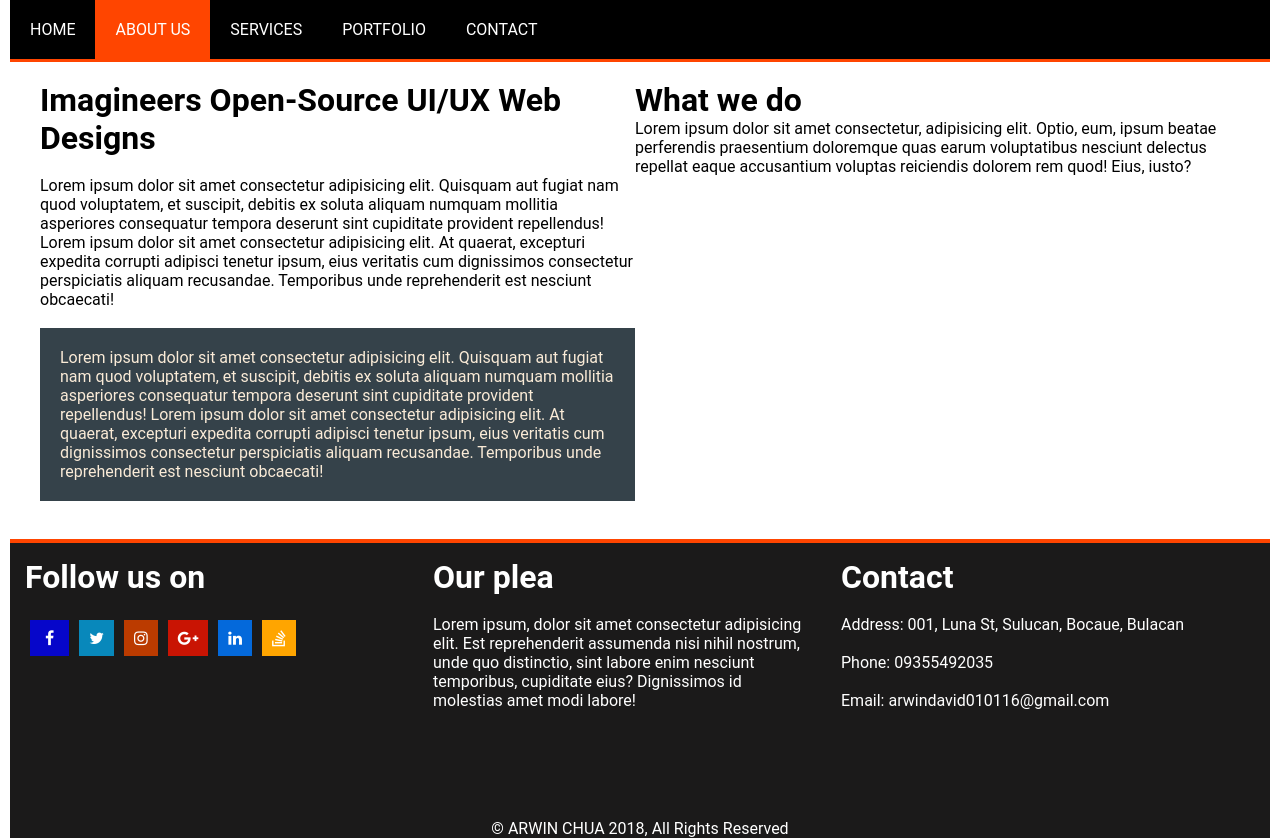
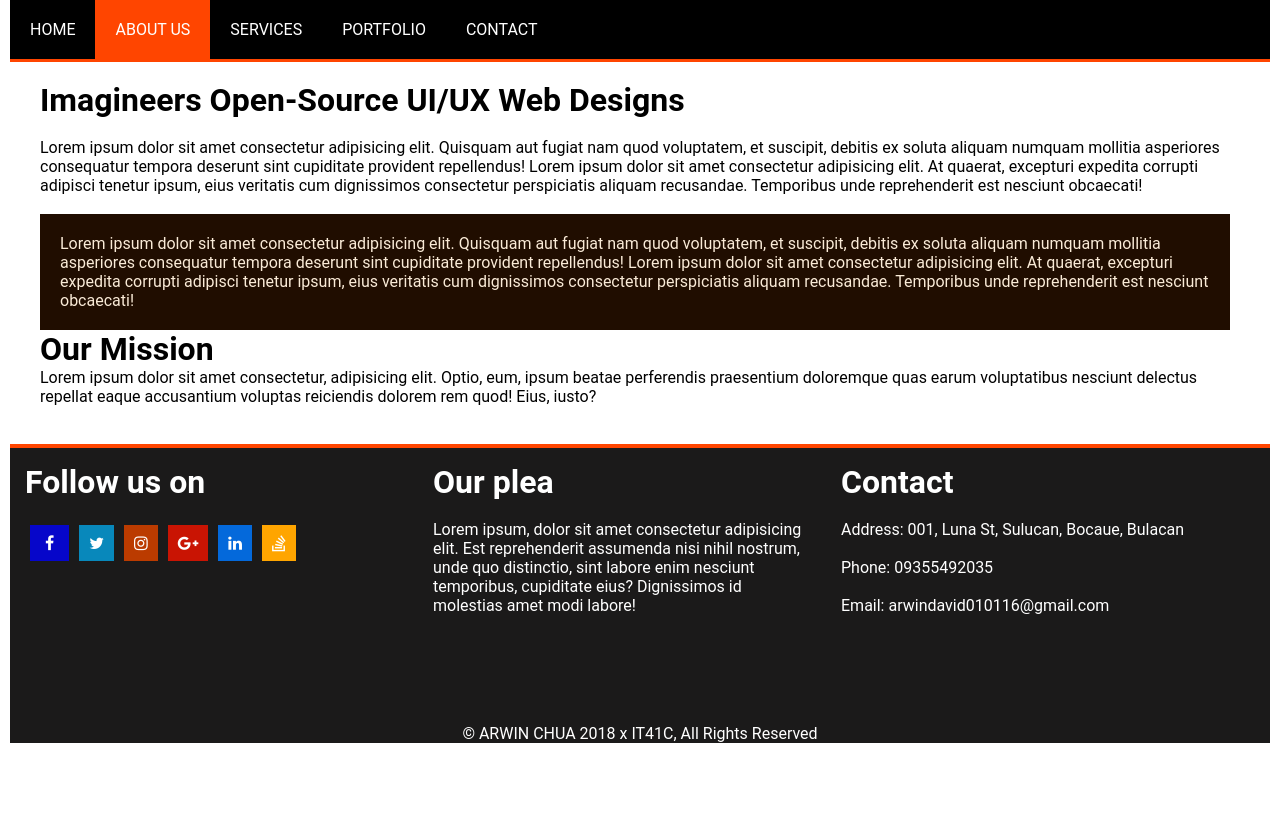
Before and after one commit to ArwinChua01/ITProject, a plain HTML site: page about.html in a window 1280 px wide. After the commit the page ends 800 px from the top, so only its background shows below. Drawn offline with Linux system fonts and the light colour scheme.

Commit message:
Update about.html

```diff
--- a/about.html
+++ b/about.html
@@ -24,19 +24,20 @@
 
 <br>
 <div class="about row">
-<div class="col half one">
+<div class="col half1 one">
         <h1>Imagineers Open-Source UI/UX Web Designs</h1>
        <br>
         <p>Lorem ipsum dolor sit amet consectetur adipisicing elit. Quisquam aut fugiat nam quod voluptatem, et suscipit, debitis ex soluta aliquam numquam mollitia asperiores consequatur tempora deserunt sint cupiditate provident repellendus! Lorem ipsum dolor sit amet consectetur adipisicing elit. At quaerat, excepturi expedita corrupti adipisci tenetur ipsum, eius veritatis cum dignissimos consectetur perspiciatis aliquam recusandae. Temporibus unde reprehenderit est nesciunt obcaecati!</p>
        <br>
-        <p class="dark" style="background: #35424a; color:antiquewhite; padding:20px;">Lorem ipsum dolor sit amet consectetur adipisicing elit. Quisquam aut fugiat nam quod voluptatem, et suscipit, debitis ex soluta aliquam numquam mollitia asperiores consequatur tempora deserunt sint cupiditate provident repellendus! Lorem ipsum dolor sit amet consectetur adipisicing elit. At quaerat, excepturi expedita corrupti adipisci tenetur ipsum, eius veritatis cum dignissimos consectetur perspiciatis aliquam recusandae. Temporibus unde reprehenderit est nesciunt obcaecati!</p>
+        <p class="dark" style="background: #200d00; color:antiquewhite; padding:20px;">Lorem ipsum dolor sit amet consectetur adipisicing elit. Quisquam aut fugiat nam quod voluptatem, et suscipit, debitis ex soluta aliquam numquam mollitia asperiores consequatur tempora deserunt sint cupiditate provident repellendus! Lorem ipsum dolor sit amet consectetur adipisicing elit. At quaerat, excepturi expedita corrupti adipisci tenetur ipsum, eius veritatis cum dignissimos consectetur perspiciatis aliquam recusandae. Temporibus unde reprehenderit est nesciunt obcaecati!</p>
 
 </div>
-<div class="col half two">
-<h1>What we do </h1>
+<div class="col half2 two">
+<h1>Our Mission</h1>
     <p>Lorem ipsum dolor sit amet consectetur, adipisicing elit. Optio, eum, ipsum beatae perferendis praesentium doloremque quas earum voluptatibus nesciunt delectus repellat eaque accusantium voluptas reiciendis dolorem rem quod! Eius, iusto?</p>
     </div>
 </div>
+
 <br><br>
 <div class="row foot">
     <div class="col third ki">
@@ -70,5 +71,8 @@
 </div>
 
 <footer>
-    <p>&copy; ARWIN CHUA 2018, All Rights Reserved</p>
+    <p>&copy; ARWIN CHUA 2018 x IT41C, All Rights Reserved</p>
 </footer>
+</div>
+</body>
+</html>
```
